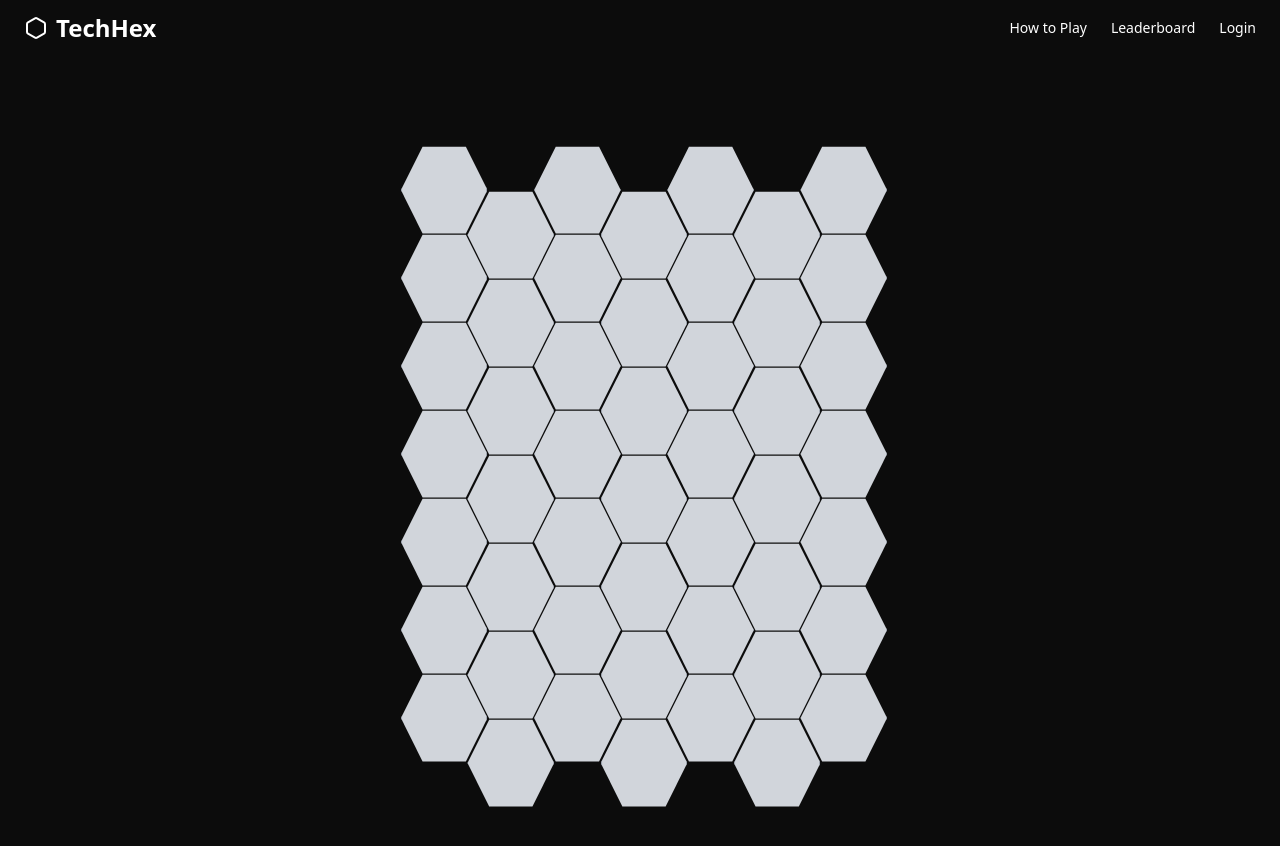
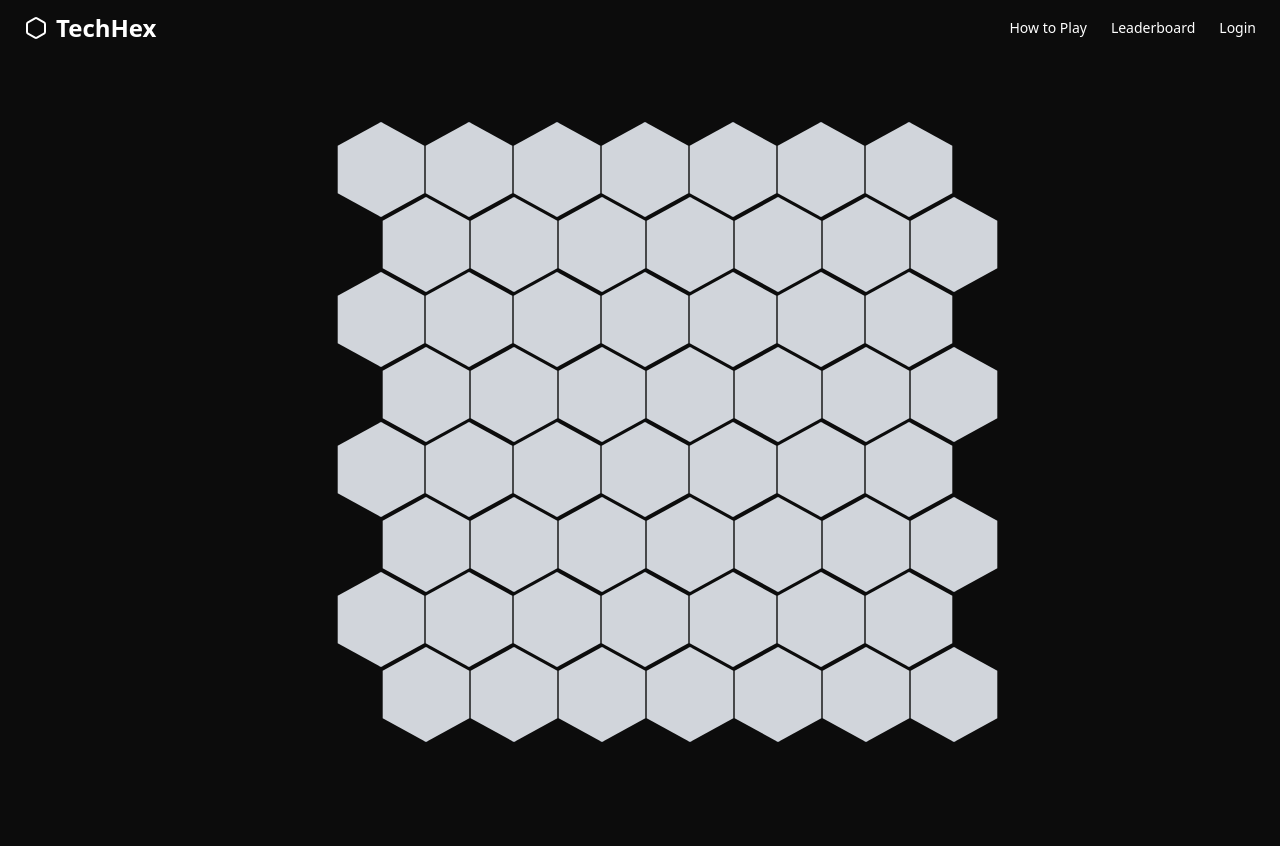
Before and after one commit to aarushicpandey0007/TECH_HEX, a React (Create React App) app: page / in a window 1280 px wide. Both pictures are taken after a click on the button "START PLAYING". Shown: the top 846 px of the page. After the commit the page ends 800 px from the top, so only its background shows below. Built offline with nearby package versions, Linux system fonts and the light colour scheme.

Commit message:
hex changes

```diff
--- a/src/view/view1/Hexagon.tsx
+++ b/src/view/view1/Hexagon.tsx
@@ -1,17 +1,15 @@
 import React, { useState } from 'react';
 
 const Hexagon: React.FC = () => {
-    const [startSlide, setStartSlide] = useState(true);
     const [activeHex, setActiveHex] = useState<number | null>(null); // Track the active hexagon
-    const [blockedHexes, setBlockedHexes] = useState<number[]>([]); // Track blocked hexagons
 
     const hexagonStyle = {
         clipPath: 'polygon(50% 0%, 6.7% 25%, 6.7% 75%, 50% 100%, 93.3% 75%, 93.3% 25%)',
     };
 
     const handleHexClick = (index: number) => {
-        if (blockedHexes.includes(index)) return; // If hexagon is blocked, prevent interaction
-        setActiveHex(prevActive => (prevActive === index ? null : index)); // Toggle active hexagon
+        // Toggle active hexagon
+        setActiveHex(prevActive => (prevActive === index ? null : index));
     };
 
     const renderRows = (totalRows: number, hexCount: number) => {
@@ -27,17 +25,15 @@ const Hexagon: React.FC = () => {
                         // Calculate unique index for each hexagon
                         const hexIndex = rowIndex * hexCount + hexIndexInner;
                         const isActive = activeHex === hexIndex; // Check if this hexagon is active
-                        const isBlocked = blockedHexes.includes(hexIndex); // Check if this hexagon is blocked
 
                         return (
                             <div
                                 key={hexIndex}
                                 style={hexagonStyle}
                                 onClick={() => handleHexClick(hexIndex)}
-                                className={`w-[100px] h-[86.6px]
+                                className={`h-[95px] w-[100px]
                                     inline-block border border-gray-400 -m-1.5
-                                    ${isBlocked ? 'bg-gray-500 cursor-not-allowed' : 'bg-gray-300 cursor-pointer'}
-                                    ${isActive ? 'bg-red-500 shadow-2xl transform scale-95' : 'hover:bg-red-500 hover:shadow-lg hover:-translate-y-2'}
+                                    ${isActive ? 'bg-red-500 shadow-2xl transform scale-95' : 'bg-gray-300 cursor-pointer hover:bg-red-500 hover:shadow-lg hover:-translate-y-2'}
                                     transition-all duration-300 ease-in-out`}
                             ></div>
                         );
@@ -48,8 +44,8 @@ const Hexagon: React.FC = () => {
     };
 
     return (
-        <div className={`flex flex-col items-center rotate-90 mt-40`}>
-            {renderRows(7, 7)}  {/* 7 rows with 7 hexagons in each */}
+        <div className={`flex flex-col items-center mt-20`}>
+            {renderRows(8, 7)}
         </div>
     );
 };
```
